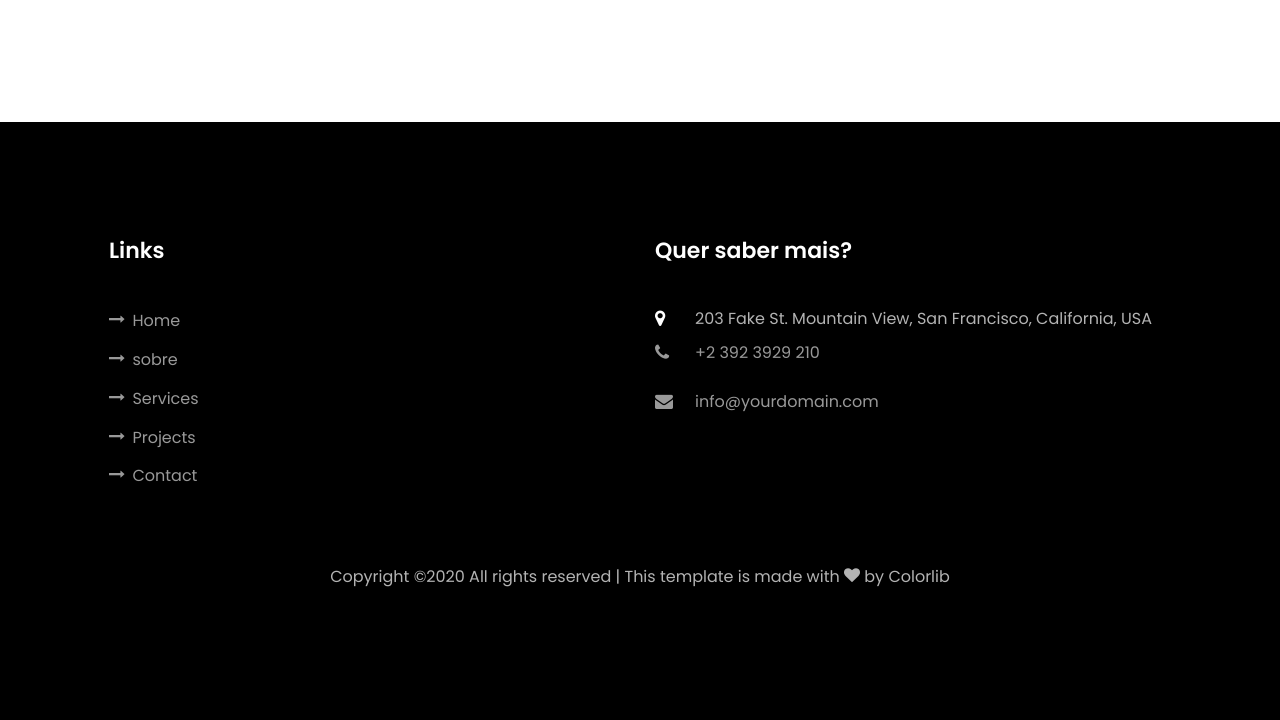
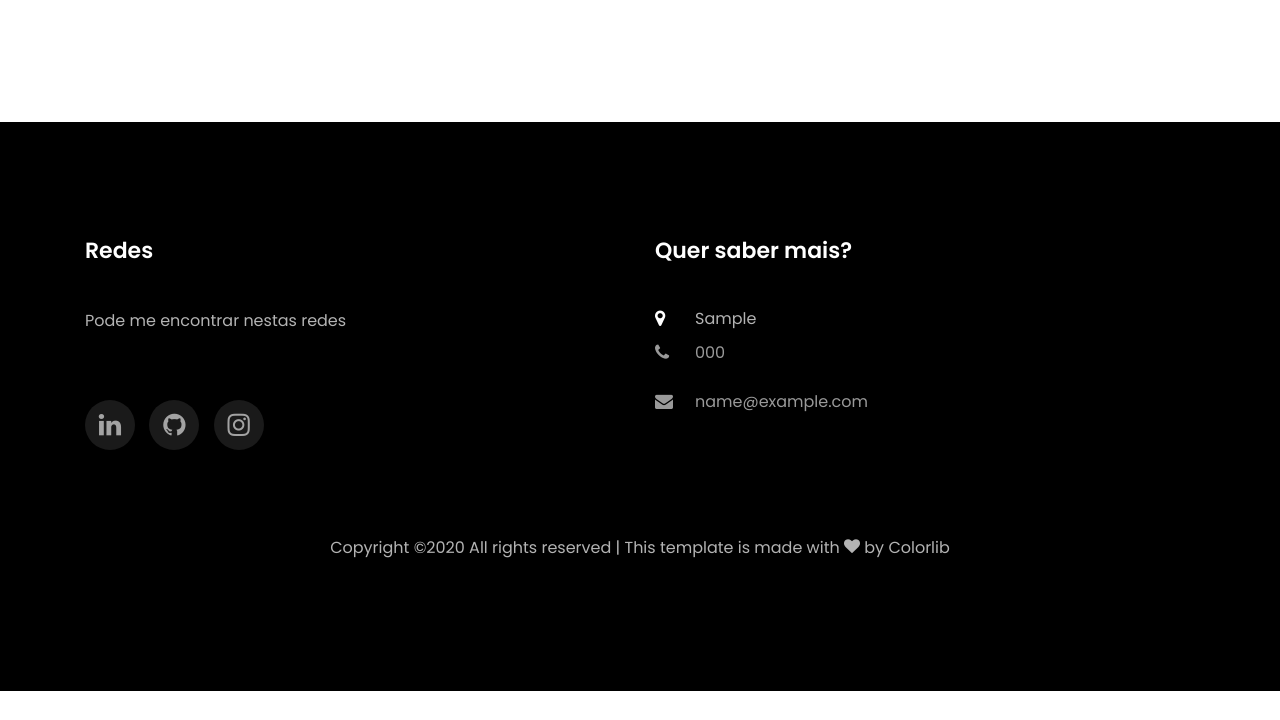
Before and after one commit to rbs2rbs/blog_renan_bispo, a Django app: page / in a window 1280 px wide. Shown: the part 3594-4314 px from the top of the page. After the commit the page ends 4285 px from the top, so only its background shows below. Run offline with Django 3.2, Linux system fonts and the light colour scheme; tables that the repository leaves empty hold one stand-in row (values such as "Sample post"); some libraries are stand-ins or nearby versions; some web fonts are replaced.

Commit message:
adiciona redes sociais dinamicas

```diff
--- a/index/admin.py
+++ b/index/admin.py
@@ -14,6 +14,9 @@ class PerfilAdmin(admin.ModelAdmin):
         'telefone',
         'curriculo',
         'foto_perfil',
+        'linkedin',
+        'github',
+        'instagram'
         )
 
 
--- a/index/models.py
+++ b/index/models.py
@@ -18,6 +18,9 @@ class Perfil(models.Model):
     curriculo_base = models.TextField(max_length=999999,null=True, blank=True)
     foto_perfil = models.ImageField()
     foto_perfil_base = models.TextField(max_length=999999,null=True, blank=True)
+    linkedin = models.URLField(verbose_name="Link do Linkedin",null=True, blank=True)
+    github = models.URLField(verbose_name="Link do Github",null=True, blank=True)
+    instagram = models.URLField(verbose_name="Link do Instagram",null=True, blank=True)
 
     def __str__(self):
         return self.nome
--- a/index/templates/index.html
+++ b/index/templates/index.html
@@ -99,8 +99,8 @@
 		            	<!-- <li class="d-flex"><span>Date of birth:</span> <span>November 28, 1989</span></li> -->
 		            	<li class="d-flex"><span>Cidade:</span> <span>{% for s in perfil %}{{ s.cidade }}{% endfor %}</span></li>
 		            	<!-- <li class="d-flex"><span>Zip code:</span> <span>1000</span></li> -->
-		            	<li class="d-flex"><span>Email:</span> <span>{% for s in perfil %}{{ s.email }}{% endfor %}</span></li>
-		            	<li class="d-flex"><span>Whatsapp: </span> <span>{% for s in perfil %}{{ s.telefone }}{% endfor %}</span></li>
+		            	<li class="d-flex" style="overflow-wrap: break-word;"><span>Email:</span> <span>{% for s in perfil %}{{ s.email }}{% endfor %}</span></li>
+		            	<li class="d-flex" style="overflow-wrap: break-word;"><span>Whatsapp: </span> <span>{% for s in perfil %}{{ s.telefone }}{% endfor %}</span></li>
 		            </ul>
 		          </div>
 		        </div>
@@ -628,20 +628,24 @@
     <footer class="ftco-footer ftco-section">
       <div class="container">
         <div class="row mb-5">
-          <!-- <div class="col-md">
+          <div class="col-md">
             <div class="ftco-footer-widget mb-4">
-              <h2 class="ftco-heading-2">About</h2>
-              <p>Far far away, behind the word mountains, far from the countries Vokalia and Consonantia, there live the blind texts.</p>
+              <h2 class="ftco-heading-2">Redes</h2>
+              <p>Pode me encontrar nestas redes</p>
               <ul class="ftco-footer-social list-unstyled float-md-left float-lft mt-5">
-                <li class="ftco-animate"><a href="#"><span class="icon-twitter"></span></a></li>
-                <li class="ftco-animate"><a href="#"><span class="icon-facebook"></span></a></li>
-                <li class="ftco-animate"><a href="#"><span class="icon-instagram"></span></a></li>
+				{% for s in perfil %}
+                <!-- <li class="ftco-animate"><a href="#"><span class="icon-twitter"></span></a></li> -->
+                <!-- <li class="ftco-animate"><a href="#"><span class="icon-facebook"></span></a></li> -->
+					{% if not s.linkedin == None %}<li class="ftco-animate"><a href="{{ s.linkedin }}"><span class="icon-linkedin"></span></a></li>{% endif %}
+					{% if not s.github == None %}<li class="ftco-animate"><a href="{{ s.github }}"><span class="icon-github"></span></a></li>{% endif %}
+					{% if not s.instagram == None %}<li class="ftco-animate"><a href="{{ s.instagram }}"><span class="icon-instagram"></span></a></li>{% endif %}
+				{% endfor %}
               </ul>
             </div>
-          </div> -->
-          <div class="col-md">
+          </div>
+          <!-- <div class="col-md">
             <div class="ftco-footer-widget mb-4 ml-md-4">
-              <h2 class="ftco-heading-2">Links</h2>
+              <h2 class="ftco-heading-2">Redes</h2>
               <ul class="list-unstyled">
                 <li><a href="#"><span class="icon-long-arrow-right mr-2"></span>Home</a></li>
                 <li><a href="#"><span class="icon-long-arrow-right mr-2"></span>sobre</a></li>
@@ -650,7 +654,7 @@
                 <li><a href="#"><span class="icon-long-arrow-right mr-2"></span>Contact</a></li>
               </ul>
             </div>
-          </div>
+          </div> -->
           <!-- <div class="col-md">
              <div class="ftco-footer-widget mb-4">
               <h2 class="ftco-heading-2">Services</h2>
@@ -668,9 +672,11 @@
             	<h2 class="ftco-heading-2">Quer saber mais?</h2>
             	<div class="block-23 mb-3">
 	              <ul>
-	                <li><span class="icon icon-map-marker"></span><span class="text">203 Fake St. Mountain View, San Francisco, California, USA</span></li>
-	                <li><a href="#"><span class="icon icon-phone"></span><span class="text">+2 392 3929 210</span></a></li>
-	                <li><a href="#"><span class="icon icon-envelope"></span><span class="text">info@yourdomain.com</span></a></li>
+					{% for s in perfil %}
+						<li><span class="icon icon-map-marker"></span><span class="text">{{ s.cidade }}</span></li>
+						<li><a href="#"><span class="icon icon-phone"></span><span class="text">{{ s.telefone }}</span></a></li>
+						<li><a href="#"><span class="icon icon-envelope"></span><span class="text">{{ s.email }}</span></a></li>
+					{% endfor %}
 	              </ul>
 	            </div>
             </div>
```
Also changed, not shown: download_G1IOm4G.png (added), index/migrations/0011_auto_20200419_1315.py (added), 1 other file.
